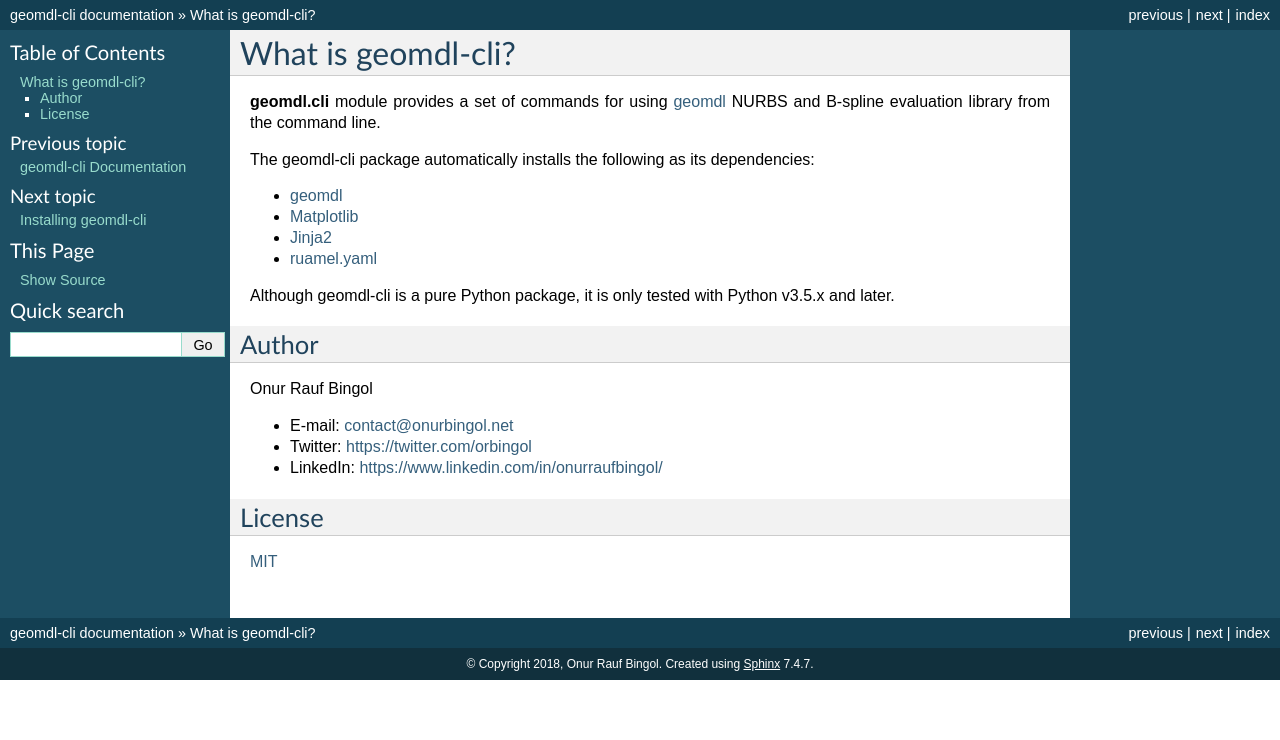
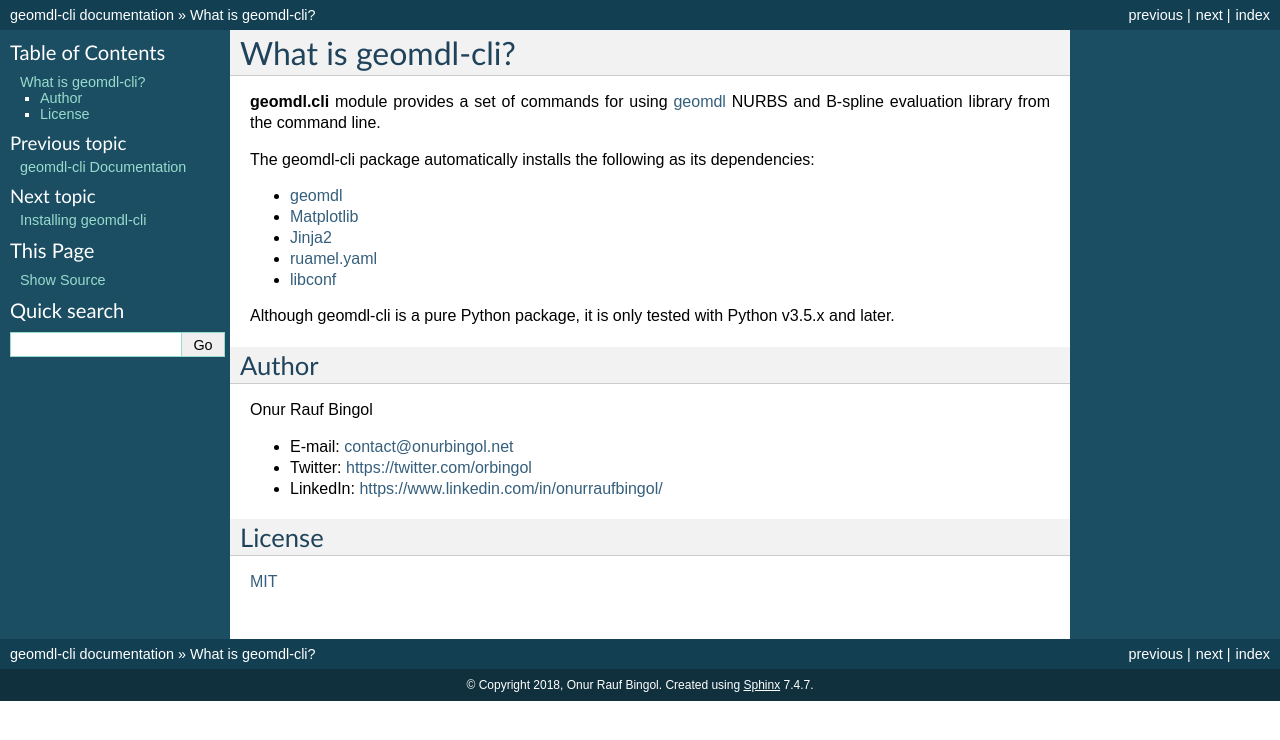
Before and after one commit to orbingol/geomdl-cli, a Sphinx documentation site: the page built from docs/intro.rst, in a window 1280 px wide. Shown: the top 740 px of the page. Built offline with Sphinx 7.4.7, drawn with Linux system fonts in a browser that asks for light colours; formulas are drawn with MathJax 3.

Commit message:
Add libconf dependency to the documentation

```diff
--- a/docs/intro.rst
+++ b/docs/intro.rst
@@ -10,6 +10,7 @@ The geomdl-cli package automatically installs the following as its dependencies:
 * `Matplotlib <https://matplotlib.org/>`_
 * `Jinja2 <https://pypi.org/project/Jinja2/>`_
 * `ruamel.yaml <https://pypi.org/project/ruamel.yaml/>`_
+* `libconf <https://pypi.org/project/libconf/>`_
 
 Although geomdl-cli is a pure Python package, it is only tested with Python v3.5.x and later.
 
```
